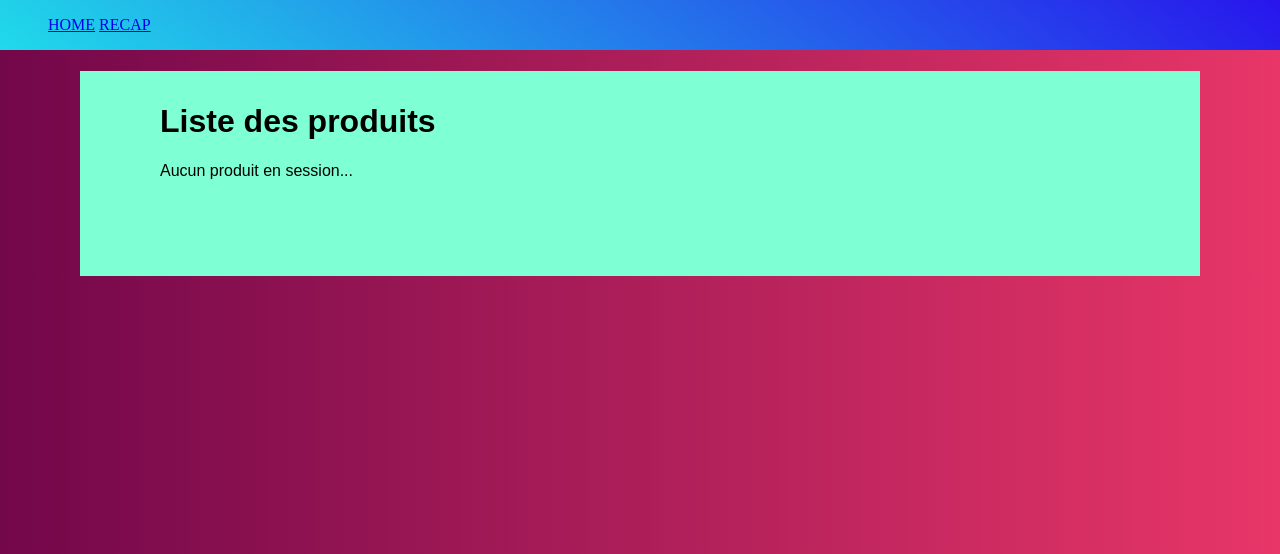
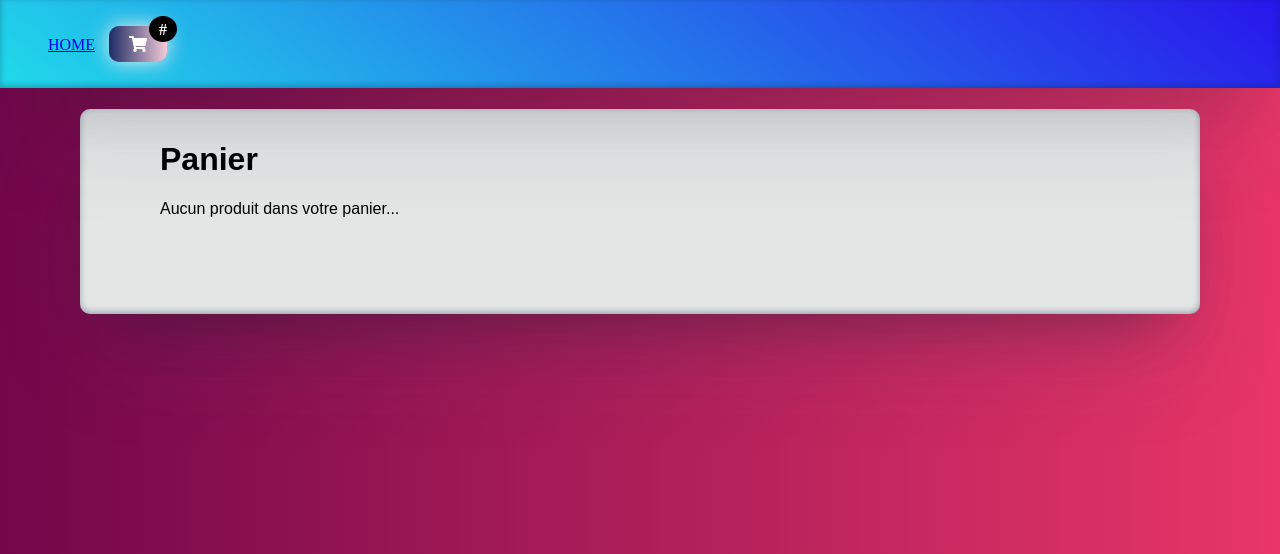
Before and after one commit to trochaudpj/app_php, a PHP site: page /recap.php in a window 1280 px wide. Shown: the top 554 px of the page. Run offline with PHP 8.4, Linux system fonts and the light colour scheme.

Commit message:
amelioration CSS & ajout compteur panier

```diff
--- a/CSS/style.css
+++ b/CSS/style.css
@@ -6,11 +6,13 @@ body {
     background-image: linear-gradient(90deg, rgb(114, 7, 74),rgb(232, 54, 104));
 }
 .wrapper{
-    background-color: aquamarine;
+    background-color: rgb(228, 230, 229);
     margin-left: 5em;
     margin-right: 5em;
     padding: 5em;
     padding-top: 0%;
+    border-radius: 10px;
+    box-shadow: rgba(50, 50, 93, 0.25) 0px 50px 100px -20px, rgba(0, 0, 0, 0.3) 0px 30px 60px -30px, rgba(10, 37, 64, 0.35) 0px -2px 6px 0px inset;
 }
 #menu{
     background-image: linear-gradient(37deg, rgb(32, 218, 233),rgb(40, 21, 236));
@@ -18,6 +20,8 @@ body {
     justify-content: space-between;
     align-items: center;
     position: relative;
+    box-shadow: rgba(50, 50, 93, 0.25) 0px 50px 100px -20px, rgba(0, 0, 0, 0.3) 0px 30px 60px -30px, rgba(10, 37, 64, 0.35) 0px -2px 6px 0px inset;
+
 }
 .side-spaced{
     padding: 1em 3em;
@@ -50,7 +54,7 @@ h1{
  }
  input{
     background-size: 200% auto;
-    color: white;
+
     box-shadow: 0 0 20px #eee;
     border-radius: 5px;
     display: block;
@@ -62,11 +66,11 @@ h1{
   }
 
   #recap td, #customers th {
-    border: 1px solid #ddd;
+    border: 1px solid rgb(0, 0, 0);
     padding: 8px;
   }
 
-  #recap tr:nth-child(even){background-color: #f2f2f2;}
+  #recap tr:nth-child(even){background-color: #fcd6d6;}
 
   #recap tr:hover {background-color: #ddd;}
 
@@ -74,5 +78,22 @@ h1{
     padding-top: 12px;
     padding-bottom: 12px;
     text-align: left;
-    background-image: linear-gradient(to right, #1D2B64 0%, #7ea3f3  51%, #1D2B64  100%);    color: white;
+    background-image: linear-gradient(to right, #1D2B64 0%, #6d98f7  51%, #1D2B64  100%);    color: white;
   }
+  .notification {
+    text-decoration: none;
+    padding: 10px 20px;
+    position: relative;
+    display: inline-block;
+
+  }
+
+  .notification .badge {
+    position: absolute;
+  top: -10px;
+  right: -10px;
+  padding: 5px 10px;
+  border-radius: 50%;
+background-color: black;
+  color: white;
+  }
--- a/index.php
+++ b/index.php
@@ -1,4 +1,5 @@
-        <?php include'template/header.php'; ?>
+        <?php session_start();
+        include'template/header.php'; ?>
         <h1>Ajouter un produit</h1>
         <form action="Traitement.php" method="post">
             <p>
@@ -23,4 +24,5 @@
                 <input type="submit" name="submit" class ="btn-grad" value="Ajouter produit">
             </p>
         </form>
+
       <?php include'template/footer.php'; ?>
--- a/recap.php
+++ b/recap.php
@@ -1,9 +1,9 @@
 <?php
 session_start();
  include'template/header.php';
- echo '<h1>Liste des produits</h1>';
+ echo '<h1>Panier</h1>';
     if (!isset($_SESSION['products']) || empty($_SESSION['products'])) {
-        echo "<p>Aucun produit en session...</p>";
+        echo "<p>Aucun produit dans votre panier...</p>";
     } else {
         echo "<table id='recap'>",
                 "<thead>",
--- a/template/header.php
+++ b/template/header.php
@@ -1,19 +1,32 @@
-
 <!DOCTYPE html>
 
 <html lang="en">
+
 <head>
     <meta charset="UTF-8">
     <meta name="viewport" content="with=device-width, initial-scale=1.0">
+    <link rel="stylesheet" href="https://cdnjs.cloudflare.com/ajax/libs/font-awesome/5.15.4/css/all.min.css" integrity="sha512-1ycn6IcaQQ40/MKBW2W4Rhis/DbILU74C1vSrLJxCq57o941Ym01SwNsOMqvEBFlcgUa6xLiPY/NS5R+E6ztJQ==" crossorigin="anonymous" referrerpolicy="no-referrer" />
     <link rel="stylesheet" href="CSS/style.css">
     <title>Ajout produit</title>
 </head>
+
 <body>
     <header>
         <nav id="menu" class="side-spaced">
             <div id="menu-links">
                 <a href="index.php">HOME</a>
-                <a href="recap.php">RECAP</a>
+
+
+
+
+<a href="recap.php" class=" fas fa-shopping-cart  btn-grad notification">
+
+  <span class="badge">  <?php if (!isset($_SESSION['products']) || empty($_SESSION['products'])) {
+                    echo "#";
+                } else {
+                    echo count($_SESSION['products']);
+                } ?></span>
+</a>
             </div>
         </nav>
     </header>
```
Also changed, not shown: traitement.php (+8 -3 lines). Lines whose indentation alone changed are shown as unchanged.
